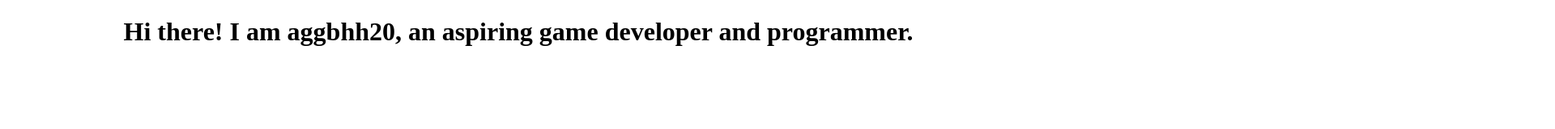
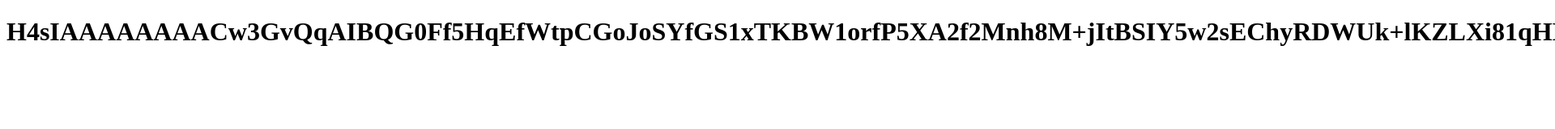
Before and after one commit to aggbhh20/aggbhh20.github.io, a plain HTML site: page index.html in a window 1280 px wide. Shown: the top 160 px of the page at 81% size, 1920 px wide, since content can reach past the window. Drawn offline with Linux system fonts and the light colour scheme.

Commit message:
Update index.html
WOW

```diff
--- a/index.html
+++ b/index.html
@@ -4,11 +4,10 @@
 <style>
 h1 {text-align: center;}
 </style>
-<title>aggbhh20's blog</title>
+<title>GZIP COMPRESS</title>
 </head>
-
 <body>
-<h1>Hi there! I am aggbhh20, an aspiring game developer and programmer.</h1>
+<h1>H4sIAAAAAAAACw3GvQqAIBQG0Ff5HqEfWtpCGoJoSYfGS1xTKBW1orfP5XA2f2Mnh8M+jItBSIY5w2sEChyRDWUk+lKZLXi81qHLJ7SP0JG5x6qEUPO4SDEIOdVN1f4GpCv+VwAAAA==</h1>
 </body>
 
 </html>
```
